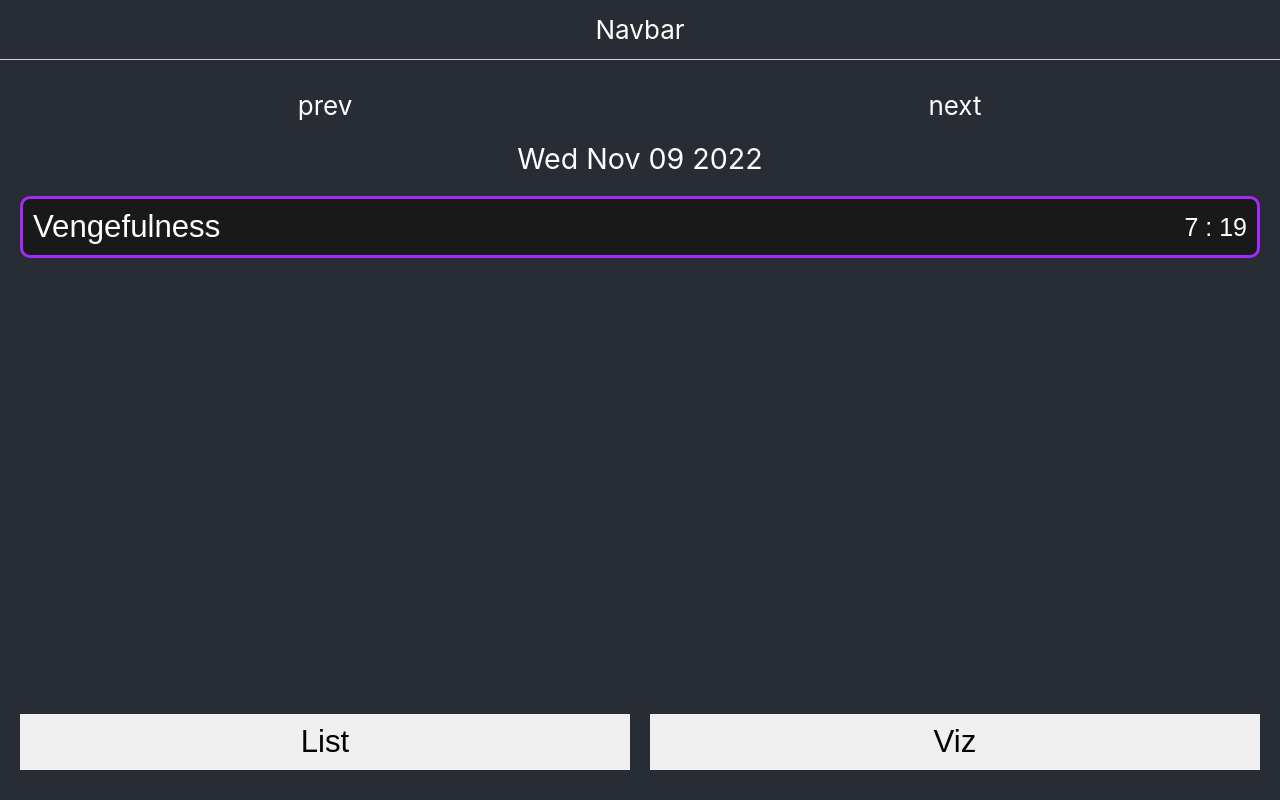
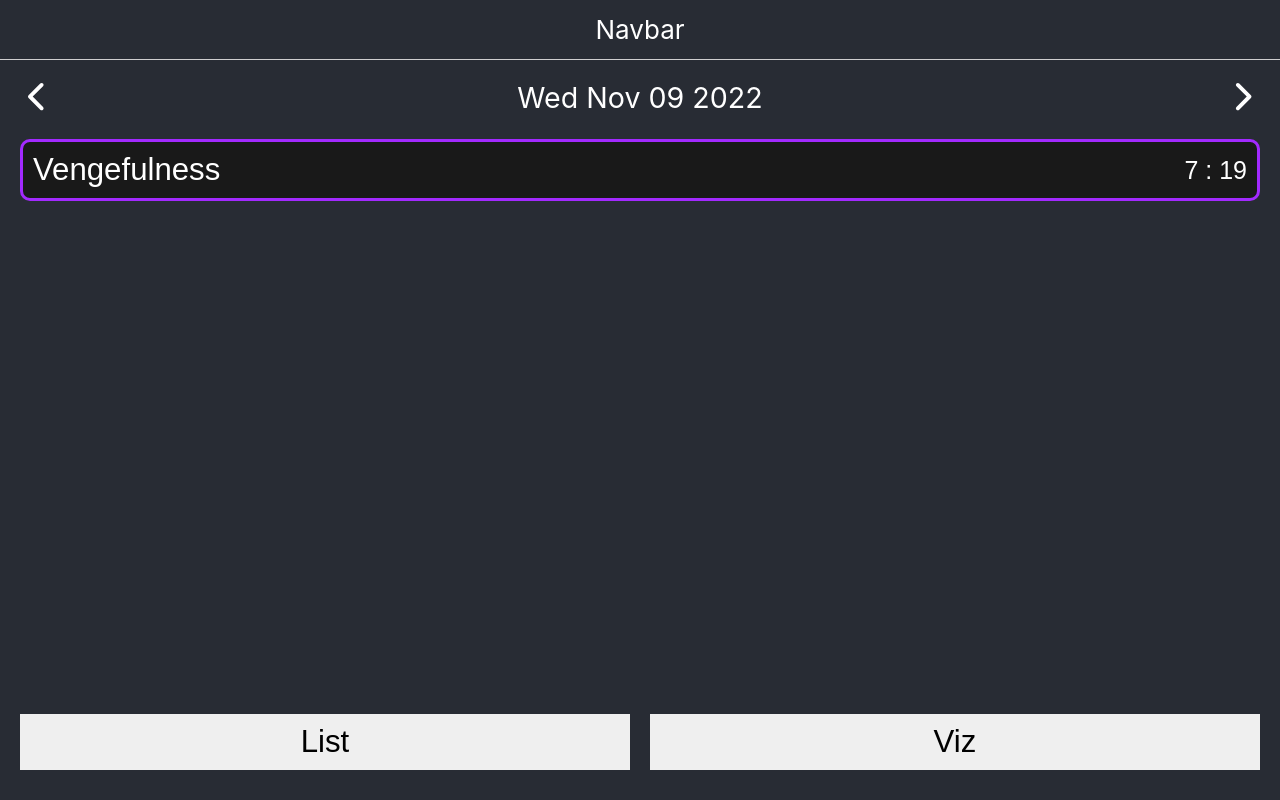
Before and after one commit to AladinJmila/emotions-diary-frontend, a React (Create React App) app: page /inspector in a window 1280 px wide. Built offline with nearby package versions, Linux system fonts and the light colour scheme; data requests are answered from the project's data file.

Commit message:
Added Fontawesome and DaysNav component

```diff
--- a/package.json
+++ b/package.json
@@ -3,6 +3,10 @@
   "version": "0.1.0",
   "private": true,
   "dependencies": {
+    "@fortawesome/fontawesome-svg-core": "^6.2.0",
+    "@fortawesome/free-regular-svg-icons": "^6.2.0",
+    "@fortawesome/free-solid-svg-icons": "^6.2.0",
+    "@fortawesome/react-fontawesome": "^0.2.0",
     "@testing-library/jest-dom": "^5.16.5",
     "@testing-library/react": "^13.4.0",
     "@testing-library/user-event": "^13.5.0",
--- /dev/null
+++ b/src/components/DaysNav.css
@@ -0,0 +1,25 @@
+.days-nav {
+  display: flex;
+  justify-content: space-between;
+  transform: translateY(-10px);
+}
+
+div.days-nav button {
+  display: block;
+  border: none;
+  width: 36px;
+  height: 36px;
+  border-radius: 50%;
+  margin: 0;
+  padding: 0;
+  color: white;
+  background-color: transparent;
+  cursor: pointer;
+}
+
+.days-nav .date {
+  display: flex;
+  align-items: center;
+  font-size: 1.1em;
+  padding-bottom: 4px;
+}
--- /dev/null
+++ b/src/components/DaysNav.jsx
@@ -0,0 +1,35 @@
+import { FontAwesomeIcon } from '@fortawesome/react-fontawesome';
+import { library } from '@fortawesome/fontawesome-svg-core';
+import {
+  faChevronLeft,
+  faChevronRight,
+} from '@fortawesome/free-solid-svg-icons';
+import './DaysNav.css';
+
+library.add(faChevronLeft, faChevronRight);
+
+function DaysNav({ paginated, currentPage, pageIndex, setPageIndex }) {
+  return (
+    <div className='days-nav'>
+      <button
+        onClick={() => {
+          if (pageIndex < paginated.length - 1) setPageIndex(pageIndex + 1);
+        }}
+      >
+        <FontAwesomeIcon icon='fa-solid fa-chevron-left' />
+      </button>
+      <span className='date'>
+        {currentPage && new Date(currentPage[0]?.date).toDateString()}
+      </span>
+      <button
+        onClick={() => {
+          if (pageIndex > 0) setPageIndex(pageIndex - 1);
+        }}
+      >
+        <FontAwesomeIcon icon='fa-solid fa-chevron-right' />
+      </button>
+    </div>
+  );
+}
+
+export default DaysNav;
--- a/src/components/EmoStatesList.css
+++ b/src/components/EmoStatesList.css
@@ -17,9 +17,3 @@
   font-size: 0.8em;
   pointer-events: none;
 }
-
-.emo-states-container .date {
-  display: block;
-  font-size: 1.1em;
-  transform: translateY(-10px);
-}
--- a/src/components/EmoStatesList.jsx
+++ b/src/components/EmoStatesList.jsx
@@ -1,5 +1,6 @@
 import { useEffect, useState } from 'react';
 import { useEmoStates } from '../hooks/useEmoStates';
+import DaysNav from './DaysNav';
 import EmoState from './EmoState';
 import './EmoStatesList.css';
 
@@ -47,29 +48,12 @@ function EmoStatesList() {
     <div className='emo-states-container'>
       {paginated && (
         <>
-          <div
-            className='buttons'
-            style={{ justifyContent: 'space-between', marginBottom: 30 }}
-          >
-            <p
-              onClick={() => {
-                if (pageIndex < paginated.length - 1)
-                  setPageIndex(pageIndex + 1);
-              }}
-            >
-              prev
-            </p>
-            <p
-              onClick={() => {
-                if (pageIndex > 0) setPageIndex(pageIndex - 1);
-              }}
-            >
-              next
-            </p>
-          </div>
-          <span className='date'>
-            {currentPage && new Date(currentPage[0]?.date).toDateString()}
-          </span>
+          <DaysNav
+            paginated={paginated}
+            currentPage={currentPage}
+            pageIndex={pageIndex}
+            setPageIndex={setPageIndex}
+          />
           <ul>
             {currentPage &&
               currentPage.map(emos => <EmoState key={emos.id} emos={emos} />)}
```
Also changed, not shown: 1 other file (tests, documents, lock files or other folders).
